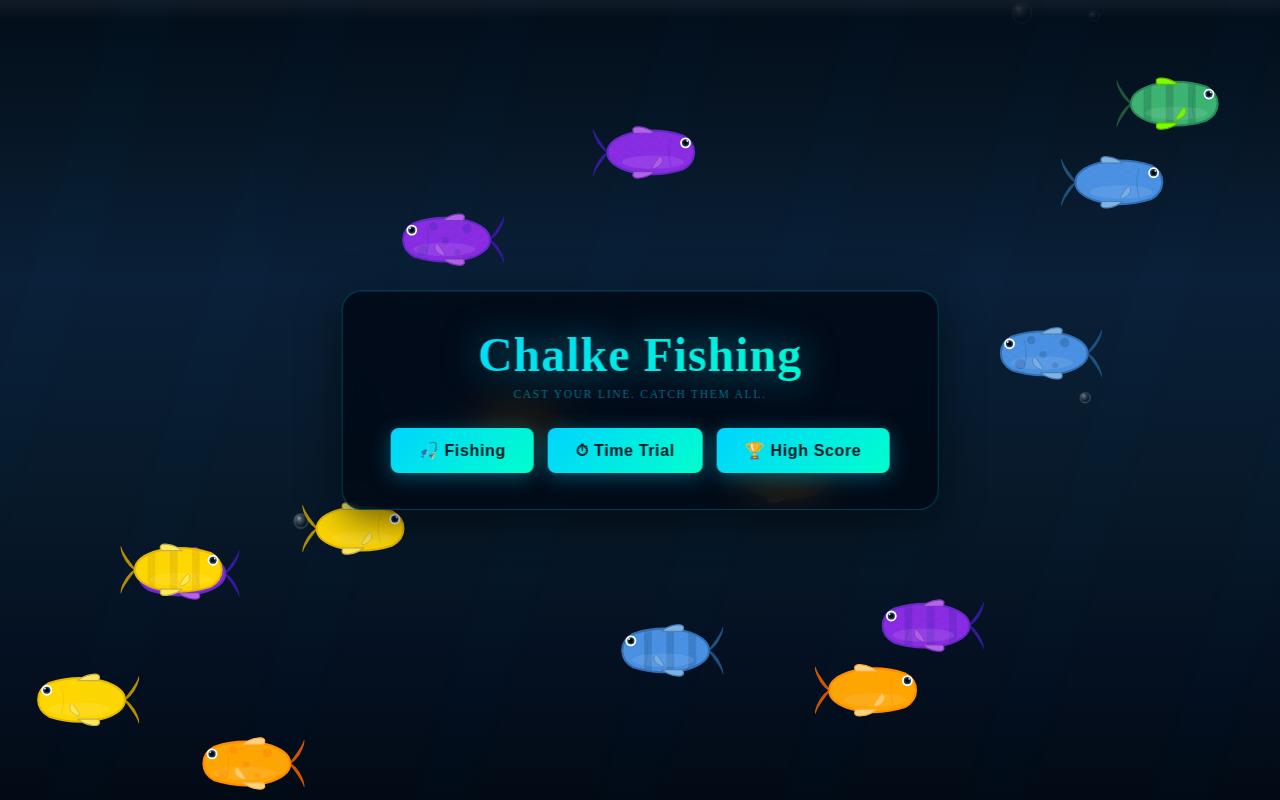
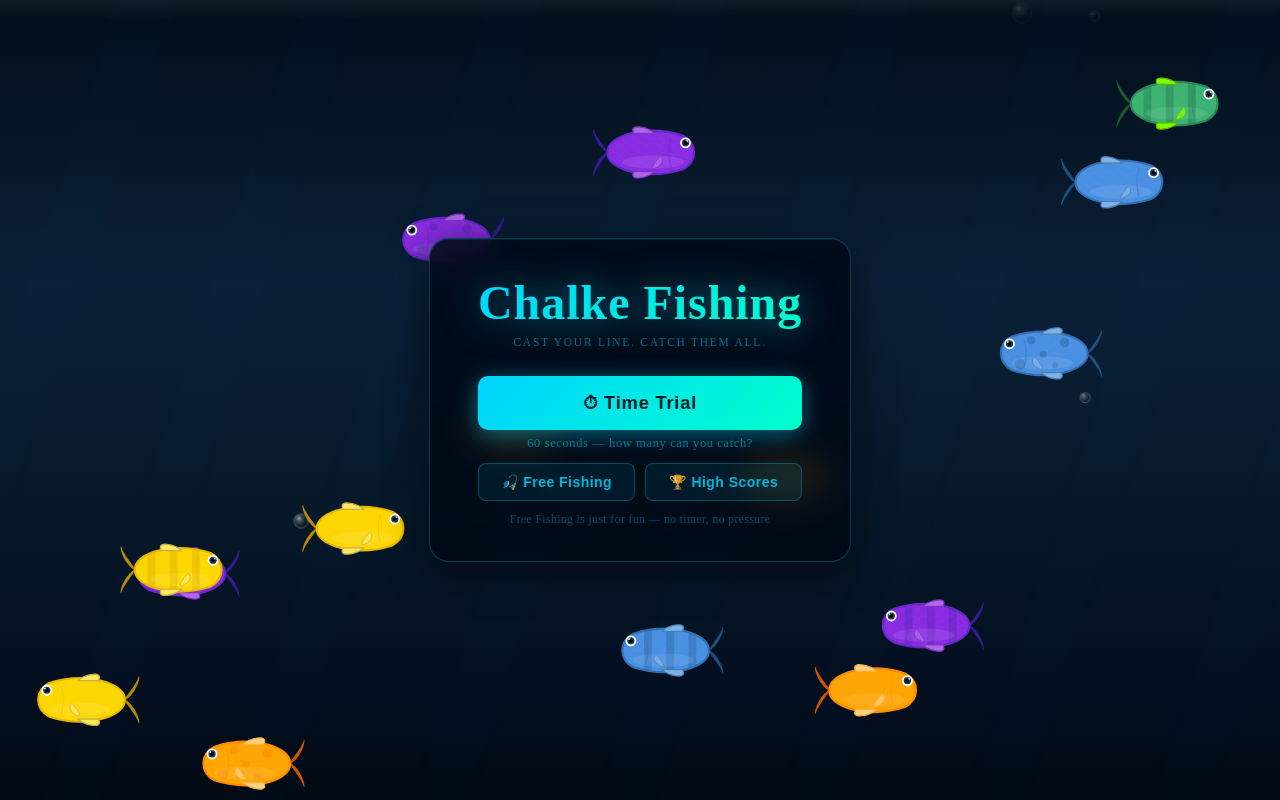
Before and after one commit to BenChalke/chalke-fishing, a React (Create React App) app: page / in a window 1280 px wide. Built offline with nearby package versions, Linux system fonts and the light colour scheme; no server answers; the HTML template or start-up script is replaced by a standard one.

Commit message:
Make Time Trial primary on home screen, slow FreePlay default speed

```diff
--- a/src/App.css
+++ b/src/App.css
@@ -327,34 +327,92 @@ body {
 
 .home-buttons {
   display: flex;
-  gap: 14px;
-  justify-content: center;
+  flex-direction: column;
+  gap: 12px;
+  align-items: center;
 }
 
-.home-buttons button {
-  padding: 13px 28px;
-  font-size: 1rem;
+/* Primary block: Time Trial */
+.home-primary-block {
+  display: flex;
+  flex-direction: column;
+  align-items: center;
+  gap: 6px;
+  width: 100%;
+}
+
+.home-btn-primary {
+  width: 100%;
+  padding: 16px 28px;
+  font-size: 1.15rem;
   font-weight: 700;
   letter-spacing: 0.04em;
   background: linear-gradient(135deg, #00d4ff, #00ffcc);
   color: #001a22;
   border: none;
-  border-radius: 8px;
+  border-radius: 10px;
   cursor: pointer;
   transition: filter 0.2s, transform 0.12s;
   user-select: none;
   -webkit-tap-highlight-color: transparent;
-  box-shadow: 0 4px 20px rgba(0, 212, 255, 0.35);
+  box-shadow: 0 4px 22px rgba(0, 212, 255, 0.45);
 }
 
-.home-buttons button:hover {
+.home-btn-primary:hover {
   filter: brightness(1.12);
   transform: translateY(-2px);
 }
 
-.home-buttons button:active {
+.home-btn-primary:active {
   transform: scale(0.96);
   filter: brightness(0.9);
+}
+
+.home-btn-desc {
+  margin: 0;
+  font-size: 0.78rem;
+  color: rgba(0, 212, 255, 0.55);
+  letter-spacing: 0.05em;
+}
+
+/* Secondary row: Free Fishing + High Scores */
+.home-secondary-row {
+  display: flex;
+  gap: 10px;
+  width: 100%;
+}
+
+.home-btn-secondary {
+  flex: 1;
+  padding: 10px 14px;
+  font-size: 0.88rem;
+  font-weight: 600;
+  letter-spacing: 0.03em;
+  background: rgba(0, 212, 255, 0.08);
+  color: rgba(0, 212, 255, 0.85);
+  border: 1px solid rgba(0, 212, 255, 0.28);
+  border-radius: 8px;
+  cursor: pointer;
+  transition: background 0.2s, border-color 0.2s, transform 0.12s;
+  user-select: none;
+  -webkit-tap-highlight-color: transparent;
+}
+
+.home-btn-secondary:hover {
+  background: rgba(0, 212, 255, 0.16);
+  border-color: rgba(0, 212, 255, 0.50);
+  transform: translateY(-1px);
+}
+
+.home-btn-secondary:active {
+  transform: scale(0.96);
+}
+
+.home-free-desc {
+  margin: 0;
+  font-size: 0.72rem;
+  color: rgba(0, 212, 255, 0.35);
+  letter-spacing: 0.04em;
 }
 
 /* Mobile tweak */
@@ -366,11 +424,12 @@ body {
   .home-overlay h1 {
     font-size: 2rem;
   }
-  .home-buttons {
-    flex-direction: column;
-    gap: 12px;
+  .home-btn-primary {
+    font-size: 1rem;
+    padding: 14px 20px;
   }
-  .home-buttons button {
-    padding: 13px 20px;
+  .home-btn-secondary {
+    font-size: 0.82rem;
+    padding: 9px 10px;
   }
 }
--- a/src/App.js
+++ b/src/App.js
@@ -32,9 +32,15 @@ export default function App() {
           <h1>Chalke Fishing</h1>
           <p className="home-subtitle">Cast your line. Catch them all.</p>
           <div className="home-buttons">
-            <button onClick={goFree}>🎣 Fishing</button>
-            <button onClick={goTimeTrial}>⏱ Time Trial</button>
-            <button onClick={goHighScore}>🏆 High Score</button>
+            <div className="home-primary-block">
+              <button className="home-btn-primary" onClick={goTimeTrial}>⏱ Time Trial</button>
+              <p className="home-btn-desc">60 seconds — how many can you catch?</p>
+            </div>
+            <div className="home-secondary-row">
+              <button className="home-btn-secondary" onClick={goFree}>🎣 Free Fishing</button>
+              <button className="home-btn-secondary" onClick={goHighScore}>🏆 High Scores</button>
+            </div>
+            <p className="home-free-desc">Free Fishing is just for fun — no timer, no pressure</p>
           </div>
         </div>
       </div>
--- a/src/FreePlayGame.js
+++ b/src/FreePlayGame.js
@@ -38,7 +38,7 @@ const MAX_SPEED = 20.0;
 export default function FreePlayGame({ onBackToHome }) {
   // ——— STATE ———
   const [fishArray, setFishArray] = useState([]);
-  const [speed, setSpeed] = useState(4.0);
+  const [speed, setSpeed] = useState(2.5);
   const [cursorPos, setCursorPos] = useState({ x: -1000, y: -1000 });
   const [isJerking, setIsJerking] = useState(false);
   const [catchAnimations, setCatchAnimations] = useState([]);
```
